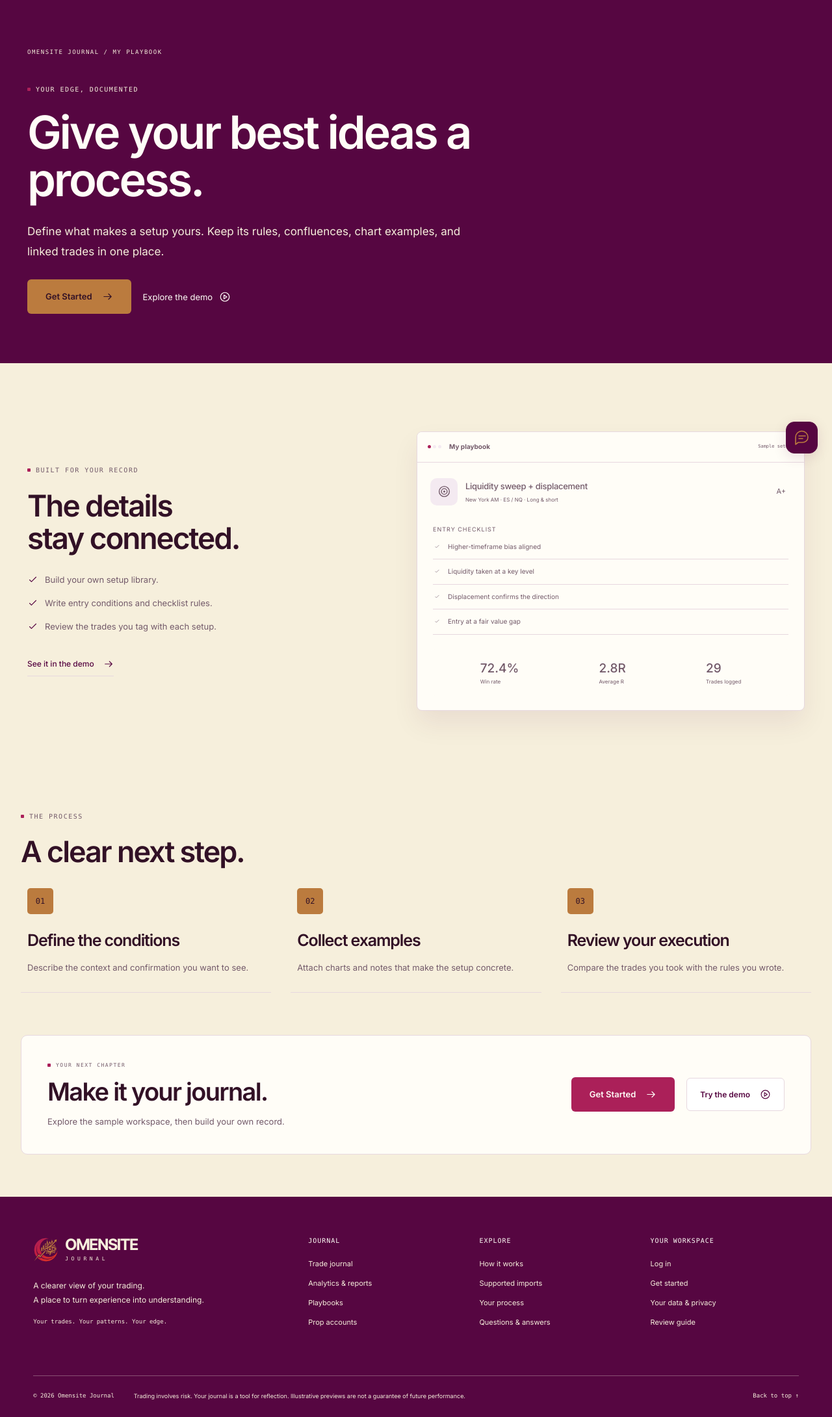
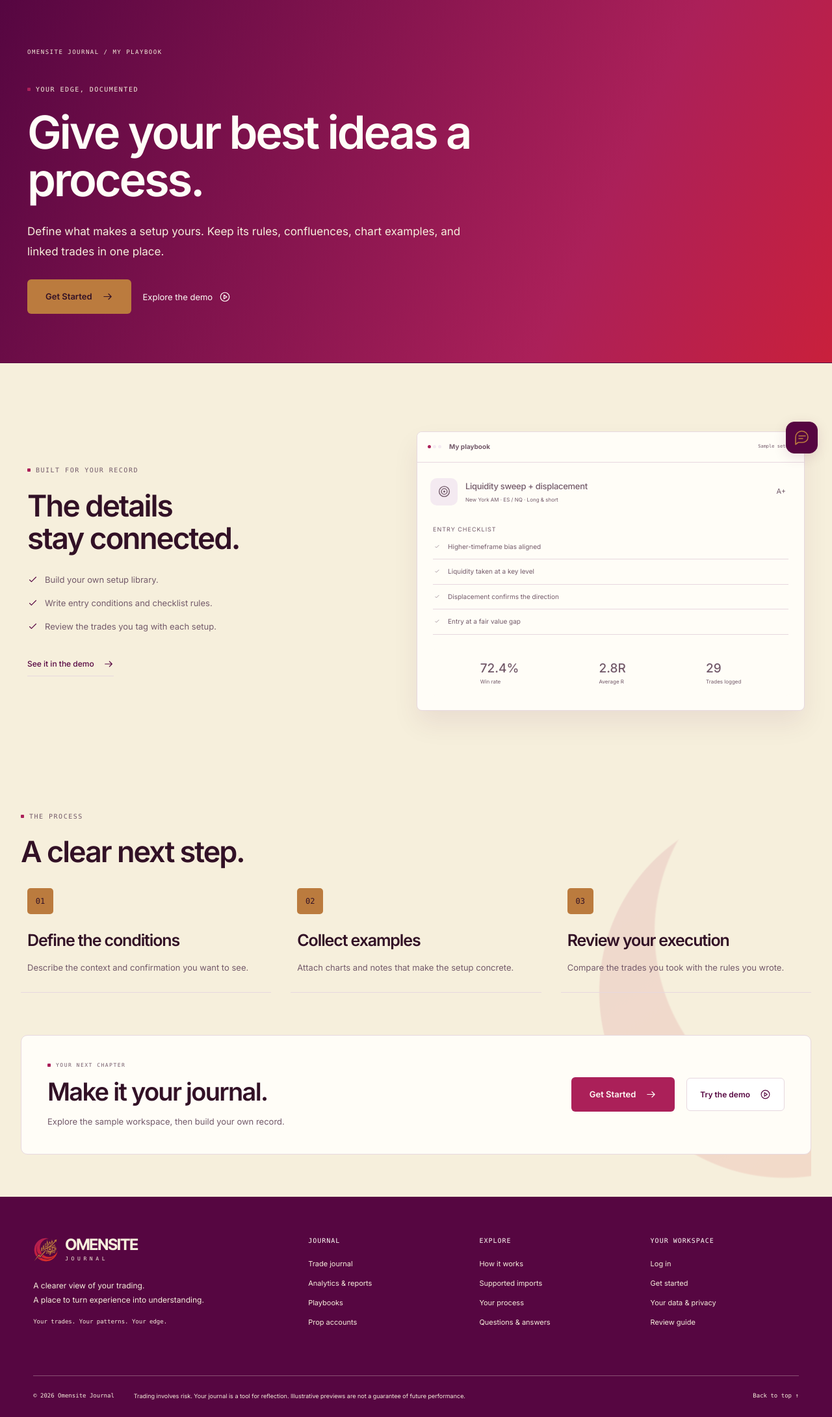
Before and after one commit to rexherk/omensite-journal, a FastAPI app: page /products/playbook in a window 1280 px wide. Shown: the part 82-2263 px from the top of the page at 65% size. Run offline with FastAPI, Linux system fonts and the light colour scheme; data comes from the database, SQL or seed files in the repository; some web fonts are replaced.

Commit message:
Add blended crescent background accents across public pages and journal

```diff
--- a/static/css/brand.css
+++ b/static/css/brand.css
@@ -11,6 +11,7 @@
   --oj-accent: #BB7B3E;
   --oj-red-orange: #E13823;
   --oj-crimson: #C9203C;
+  --oj-crescent-blend: linear-gradient(145deg, var(--oj-primary), var(--oj-crimson) 55%, var(--oj-red-orange));
   --oj-primary-hover: #911b4c;
   --oj-secondary-hover: #400530;
   --oj-secondary-soft: #f4eaf1;
@@ -47,4 +48,18 @@
 .oj-brand .gradient-text{background:none;color:inherit;-webkit-text-fill-color:currentColor}
 .oj-brand small{display:block;font:8px/1 var(--oj-mono);letter-spacing:4.6px;margin-top:7px;color:var(--oj-muted);text-transform:uppercase}
 .oj-mark{display:block;width:39px;height:39px;flex-shrink:0}
+.brand-orbit{position:relative;isolation:isolate}
+.brand-orbit::before{
+  content:"";position:absolute;inset:0;z-index:-1;pointer-events:none;border-radius:inherit;
+  opacity:var(--orbit-opacity,.12);
+  background-image:var(--oj-crescent-blend);
+  background-size:var(--orbit-size,480px) var(--orbit-size,480px);
+  background-position:var(--orbit-position,right -180px top -120px);
+  background-repeat:no-repeat;
+  mask-image:radial-gradient(circle,#000 69.5%,transparent 70%),radial-gradient(circle at 66% 34%,#000 54%,transparent 54.5%);
+  mask-size:var(--orbit-size,480px) var(--orbit-size,480px);
+  mask-position:var(--orbit-position,right -180px top -120px);
+  mask-repeat:no-repeat;mask-composite:subtract;
+}
+@media print{.brand-orbit::before{display:none}}
 @media(max-width:680px){.oj-brand>.lockup{font-size:22px}.oj-mark{width:34px;height:34px}}
--- a/static/css/journal-brand.css
+++ b/static/css/journal-brand.css
@@ -41,7 +41,7 @@ h1,h2,h3{font-family:var(--oj-heading);letter-spacing:-.035em}
     position:relative;isolation:isolate;overflow:hidden;
     flex-direction:column;align-items:flex-start;gap:20px;
     padding:24px clamp(16px,3vw,32px);border-radius:9px;
-    background:var(--oj-deep);color:var(--oj-surface);
+    background:linear-gradient(115deg,var(--oj-deep),var(--oj-primary) 65%,var(--oj-crimson));color:var(--oj-surface);
   }
   .demo-dashboard-head .kicker,.demo-dashboard-head .muted{color:var(--oj-paper)}
   .demo-dashboard-head h1{font-size:clamp(32px,3.6vw,48px)}
@@ -69,6 +69,7 @@ html.compact .sidebar .oj-brand{gap:0}
 @media(max-width:900px){.mobile-journal-brand{display:block;margin-right:auto}.mobile-journal-brand .oj-mark{width:31px;height:31px}.mobile-journal-brand .oj-brand>.lockup{font-size:21px}.mobile-journal-brand .oj-brand small{font-size:6px;letter-spacing:3.7px}.top #sidebar-toggle,.top .website-link,.palette-label{display:none}.mobile-palette-label{display:inline}.palette-trigger{flex:0 0 auto;min-width:0;padding:9px 12px;font-size:11px}.top .theme-toggle{font-size:10px;min-width:42px}}
 
 body,body.shell,.shell .top,.sidebar{background:var(--oj-paper)}
+.shell .frame.brand-orbit{--orbit-size:640px;--orbit-position:right -350px top 280px;--orbit-opacity:.09}
 .panel,.stat,.prop-card,.firm{background:var(--oj-surface)}
 .shell .top{border-bottom:1px solid var(--line)}
 .button:not(.ghost):not(.google):not(.discord),button:not(.ghost):not(.icon-btn):not(.palette-trigger):not([data-overview-view]):not(.detail-tabs button):not(.step-nav button),.fab{background:var(--oj-primary);border-color:var(--oj-primary);color:var(--oj-on-primary)}
--- a/static/css/marketing-white.css
+++ b/static/css/marketing-white.css
@@ -7,7 +7,7 @@ body,.site-header,.main-navigation,.dropdown-panel,.dropdown-panel.narrow{backgr
 .mobile-toggle span{background:var(--oj-secondary)}
 .hero {
   /* Warm white text keeps the raspberry hero readable at every size. */
-  background: var(--oj-primary);
+  background: linear-gradient(115deg,var(--oj-primary) 5%,var(--oj-crimson) 72%,var(--oj-red-orange));
   color: var(--oj-on-primary);
 }
 .hero-glow {
@@ -31,7 +31,7 @@ body,.site-header,.main-navigation,.dropdown-panel,.dropdown-panel.narrow{backgr
   right: -26%;
 }
 .hero-glow::after {
-  background: linear-gradient(135deg,var(--oj-red-orange) 0 24%,var(--oj-deep) 24%);
+  background: var(--oj-crescent-blend);
   width: 118%;
   height: 66%;
   right: -14%;
@@ -96,7 +96,12 @@ body,.site-header,.main-navigation,.dropdown-panel,.dropdown-panel.narrow{backgr
   color: var(--oj-paper);
   border-color: var(--oj-deep);
 }
-.public-hero{background:var(--oj-secondary);border-color:var(--oj-secondary)}
+.public-hero{background:linear-gradient(115deg,var(--oj-secondary),var(--oj-primary) 70%,var(--oj-crimson));border-color:var(--oj-secondary)}
+.access-section{background:linear-gradient(115deg,var(--oj-secondary),var(--oj-primary) 55%,var(--oj-crimson) 82%,var(--oj-red-orange));border-color:var(--oj-primary)}
+.insights-section.brand-orbit{--orbit-size:520px;--orbit-position:right -185px top -195px;--orbit-opacity:.15}
+.deep-dive.brand-orbit{--orbit-size:760px;--orbit-position:left -260px top 1080px;--orbit-opacity:.09}
+.auth-page.brand-orbit{--orbit-size:480px;--orbit-position:left -80px bottom 0;--orbit-opacity:.08}
+.public-content.brand-orbit{--orbit-size:580px;--orbit-position:right -250px bottom 25px;--orbit-opacity:.1}
 .access-section h2,.access-section .gradient-text,.public-hero h1{color:var(--oj-surface)}
 .access-section .eyebrow,.access-section>p:not(.eyebrow),.access-section>small,
 .public-breadcrumb,.public-hero .eyebrow,.public-lead{color:var(--oj-paper)}
@@ -123,6 +128,10 @@ body,.site-header,.main-navigation,.dropdown-panel,.dropdown-panel.narrow{backgr
 dialog,.auth-dialog-inner,.guide-dialog .import-list li{background:var(--oj-surface)}
 @media(max-width:930px){.main-navigation,.dropdown-panel,.dropdown-panel.narrow{background:var(--paper);color:var(--oj-secondary)}.main-navigation>a,.nav-dropdown>.nav-parent{border-color:var(--border)}}
 @media(max-width:680px) {
+  .insights-section.brand-orbit{--orbit-size:330px;--orbit-position:right -150px top -120px;--orbit-opacity:.12}
+  .deep-dive.brand-orbit{--orbit-size:420px;--orbit-position:left -150px top 1200px;--orbit-opacity:.08}
+  .auth-page.brand-orbit{--orbit-size:360px;--orbit-position:left -210px top 180px;--orbit-opacity:.08}
+  .public-content.brand-orbit{--orbit-size:360px;--orbit-position:right -220px bottom 20px;--orbit-opacity:.08}
   .hero-glow{inset:55% 0 0}
   .hero h1{font-size:clamp(2rem,9.7vw,4.25rem)}
   .preview-brand .oj-mark{width:12px;height:12px}.preview-brand .oj-brand>.lockup{font-size:6px;letter-spacing:-.2px}.preview-brand .oj-brand small{font-size:2px;letter-spacing:1px;margin-top:2px}.preview-brand .oj-brand{gap:2px}.preview-main .overview-stat{padding:7px 4px}.preview-main .overview-stats{gap:4px}.preview-main .overview-calendar-note{font-size:4px}.preview-main .overview-day{height:42px}
--- a/templates/auth.html
+++ b/templates/auth.html
@@ -2,7 +2,7 @@
 {% from "partials/landing_visuals.html" import icon %}
 {% block title %}{{ 'Sign up' if auth_mode == 'signup' else 'Log in' }} · Omensite Journal{% endblock %}
 {% block content %}
-<section class="auth-page section-width"><div class="auth-story"><p class="eyebrow"><i></i> {{ 'YOUR FIRST CHAPTER' if auth_mode == 'signup' else 'WELCOME BACK' }}</p><h1>{{ 'Your edge.' if auth_mode == 'signup' else 'Back to' }}<br><span>{{ 'Your record.' if auth_mode == 'signup' else 'your process.' }}</span></h1><p>{{ 'Create your Omensite Journal account and make the workspace yours.' if auth_mode == 'signup' else 'Sign in to return to your trades, plans, and the lessons you are building.' }}</p><ul><li>{{ icon('journal') }} Your fills and the context behind them.</li><li>{{ icon('chart') }} Your performance, in perspective.</li><li>{{ icon('shield') }} Your own private workspace.</li></ul><a class="text-link" href="/demo">Explore the demo first {{ icon('arrow') }}</a></div>
+<section class="auth-page section-width brand-orbit"><div class="auth-story"><p class="eyebrow"><i></i> {{ 'YOUR FIRST CHAPTER' if auth_mode == 'signup' else 'WELCOME BACK' }}</p><h1>{{ 'Your edge.' if auth_mode == 'signup' else 'Back to' }}<br><span>{{ 'Your record.' if auth_mode == 'signup' else 'your process.' }}</span></h1><p>{{ 'Create your Omensite Journal account and make the workspace yours.' if auth_mode == 'signup' else 'Sign in to return to your trades, plans, and the lessons you are building.' }}</p><ul><li>{{ icon('journal') }} Your fills and the context behind them.</li><li>{{ icon('chart') }} Your performance, in perspective.</li><li>{{ icon('shield') }} Your own private workspace.</li></ul><a class="text-link" href="/demo">Explore the demo first {{ icon('arrow') }}</a></div>
 <div class="auth-form-card"><p class="label">OMENSITE JOURNAL</p><h2>{{ 'Create your account' if auth_mode == 'signup' else 'Log in to your journal' }}</h2><p>{{ 'Start your record. Refine your process.' if auth_mode == 'signup' else 'Your next review starts here.' }}</p>
 <div class="discord-only-note">{{ icon('shield') }}<span>One sign-in. Your own workspace.</span></div>
 <a class="discord-button discord-only-button" href="/auth/discord"><svg viewBox="0 0 24 24" aria-hidden="true" fill="currentColor"><path d="M19.7 5.1A18 18 0 0 0 15.4 3l-.5 1a16 16 0 0 0-5.8 0l-.5-1a18 18 0 0 0-4.3 2.1C1.6 9.1.8 13 1.2 16.8A17 17 0 0 0 6.5 20l1.1-1.8-1.7-.8.4-.3a15 15 0 0 0 11.4 0l.4.3-1.7.8 1.1 1.8a17 17 0 0 0 5.3-3.2C23.2 12.4 22 8.6 19.7 5.1ZM8.5 14.6c-1 0-1.8-1-1.8-2.1s.8-2.1 1.8-2.1 1.8 1 1.8 2.1-.8 2.1-1.8 2.1Zm7 0c-1 0-1.8-1-1.8-2.1s.8-2.1 1.8-2.1 1.8 1 1.8 2.1-.8 2.1-1.8 2.1Z"/></svg>Continue with Discord {{ icon('arrow') }}</a>
--- a/templates/base.html
+++ b/templates/base.html
@@ -15,8 +15,8 @@
     } catch (e) {}
   </script>
   <link rel="stylesheet" href="/static/css/app.css?v=raspberry-1">
-  <link rel="stylesheet" href="/static/css/brand.css?v=raspberry-2">
-  <link rel="stylesheet" href="/static/css/journal-brand.css?v=raspberry-1">
+  <link rel="stylesheet" href="/static/css/brand.css?v=crescent-backgrounds-1">
+  <link rel="stylesheet" href="/static/css/journal-brand.css?v=crescent-backgrounds-1">
   <link rel="stylesheet" href="/static/css/overview.css?v=raspberry-2">
   {% block extra_head %}{% endblock %}
 </head>
@@ -59,7 +59,7 @@
     </div>
   </aside>
   {% endif %}
-  <div class="frame">
+  <div class="frame brand-orbit">
   <header class="top">
     {% if not user %}
     {{ logo("/", "brand") }}
--- a/templates/marketing_base.html
+++ b/templates/marketing_base.html
@@ -2,7 +2,7 @@
 {% from "partials/landing_visuals.html" import icon %}
 <!doctype html><html lang="en"><head>
 <meta charset="utf-8"><meta name="viewport" content="width=device-width, initial-scale=1"><meta name="robots" content="noindex"><meta name="csrf" content="{{ csrf }}"><meta name="description" content="Omensite Journal — your trades, your patterns, your edge. A trading field journal with Topstep CSV imports, analytics, and reviews."><meta name="theme-color" content="#f6efdc"><title>{% block title %}Omensite Journal{% endblock %}</title>
-<link rel="icon" href="{{ brand_mark_url }}" type="image/png" sizes="256x256"><link rel="stylesheet" href="/static/css/brand.css?v=raspberry-2"><link rel="stylesheet" href="/static/css/landing.css?v=raspberry-1"><link rel="stylesheet" href="/static/css/public-pages.css?v=raspberry-1"><link rel="stylesheet" href="/static/css/marketing-white.css?v=raspberry-1"><link rel="stylesheet" href="/static/css/overview.css?v=raspberry-2"><script src="/static/js/overview.js?v=1" defer></script><script src="/static/js/landing.js?v=site-pages-1" defer></script>
+<link rel="icon" href="{{ brand_mark_url }}" type="image/png" sizes="256x256"><link rel="stylesheet" href="/static/css/brand.css?v=crescent-backgrounds-1"><link rel="stylesheet" href="/static/css/landing.css?v=raspberry-1"><link rel="stylesheet" href="/static/css/public-pages.css?v=raspberry-1"><link rel="stylesheet" href="/static/css/marketing-white.css?v=crescent-backgrounds-1"><link rel="stylesheet" href="/static/css/overview.css?v=raspberry-2"><script src="/static/js/overview.js?v=1" defer></script><script src="/static/js/landing.js?v=site-pages-1" defer></script>
 </head><body class="{% block body_class %}{% endblock %}"><a class="skip-link" href="#main">Skip to content</a>
 {% include "partials/marketing_header.html" %}
 {% if error or notice %}<div class="feedback {{ 'feedback-error' if error else '' }}" role="{{ 'alert' if error else 'status' }}">{{ error or notice }}</div>{% endif %}
--- a/templates/public_page.html
+++ b/templates/public_page.html
@@ -4,7 +4,7 @@
 {% block title %}{{ page.title }} · Omensite Journal{% endblock %}
 {% block content %}
 <section class="public-hero"><div class="section-width public-hero-inner"><a class="public-breadcrumb" href="/home">OMENSITE JOURNAL / {{ page.title | upper }}</a><p class="eyebrow"><i></i> YOUR EDGE, DOCUMENTED</p><h1>{{ page.headline }}</h1><p class="public-lead">{{ page.lead }}</p><div class="public-actions"><a class="gradient-button" href="/signup">Get Started {{ icon('arrow') }}</a><a class="public-demo-link" href="/demo">Explore the demo {{ icon('play') }}</a></div></div></section>
-<div class="public-content section-width">
+<div class="public-content section-width brand-orbit">
 {% if page.kind == 'products' %}
   <div class="public-section-head"><p class="eyebrow"><i></i> THE WORKSPACE</p><h2>Six tools.<br>Your whole process.</h2></div><div class="public-card-grid">{% for slug,item in products.items() %}<a class="public-card" href="/products/{{ slug }}"><span class="public-card-icon">{{ icon(item.icon) }}</span><span class="public-card-index">0{{ loop.index }}</span><h3>{{ item.title }}</h3><p>{{ item.lead }}</p><span class="text-link">Explore {{ item.title | lower }} {{ icon('arrow') }}</span></a>{% endfor %}</div>
 {% elif page.kind == 'solutions' %}
```
Also changed, not shown: templates/home.html (+2 -2 lines), README.md.
